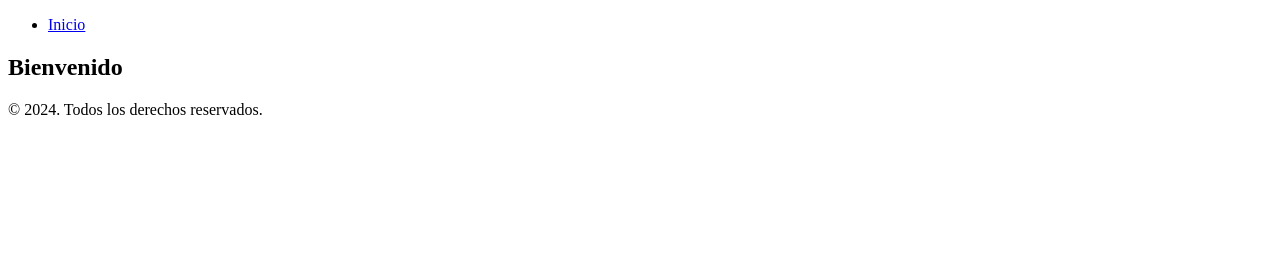
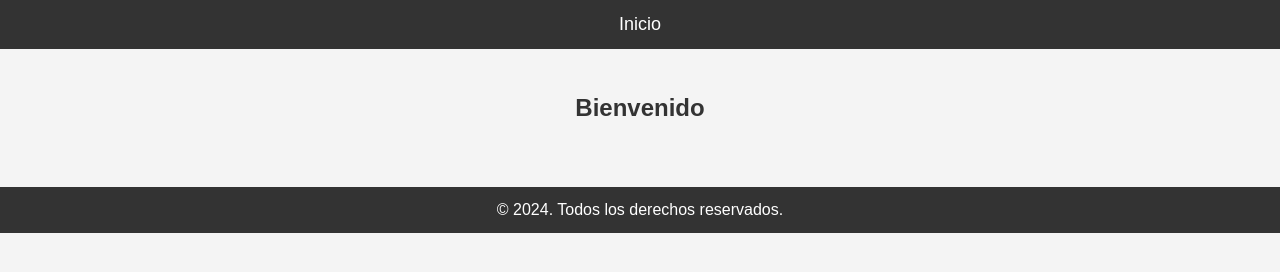
Before and after one commit to martacanirome4/javaScript, a plain HTML site: page jQuery/index.html in a window 1280 px wide. Drawn offline with Linux system fonts and the light colour scheme; files that its build step writes are made by us from their sources.

Commit message:
Añadir estilo css

```diff
--- a/jQuery/index.html
+++ b/jQuery/index.html
@@ -4,7 +4,7 @@
     <meta charset="UTF-8">
     <meta name="viewport" content="width=device-width, initial-scale=1.0">
     <title>Página Principal</title>
-    <link rel="stylesheet" href="styles.css">
+    <link rel="stylesheet" href="styles/styles.css"
 </head>
 <body>
     <header>
@@ -15,7 +15,7 @@
         </nav>
     </header>
 
-    <section id="home" class="hero-section">
+    <section id="home" class="section">
         <h1>Bienvenido</h1>
     </section>
 
--- a/jQuery/styles/styles.css
+++ b/jQuery/styles/styles.css
@@ -0,0 +1,64 @@
+* {
+    margin: 0;
+    padding: 0;
+    box-sizing: border-box;
+}
+
+body {
+    font-family: Arial, sans-serif;
+    line-height: 1.6;
+    background-color: #f4f4f4;
+    color: #333;
+}
+
+header {
+    background: #333;
+    color: #fff;
+    padding: 10px 0;
+}
+
+nav ul {
+    list-style: none;
+    text-align: center;
+}
+
+nav ul li {
+    display: inline;
+    margin: 0 15px;
+}
+
+nav ul li a {
+    color: #fff;
+    text-decoration: none;
+    font-size: 18px;
+}
+
+.hero-section p {
+    font-size: 1.2rem;
+    margin: 20px 0;
+}
+
+.cta-button {
+    background: #ff6600;
+    color: #fff;
+    padding: 10px 20px;
+    text-decoration: none;
+    border-radius: 5px;
+}
+
+.cta-button:hover {
+    background: #e65c00;
+}
+
+section {
+    padding: 40px;
+    text-align: center;
+}
+
+footer {
+    background: #333;
+    color: #fff;
+    text-align: center;
+    padding: 10px 0;
+    margin-top: 20px;
+}
```
